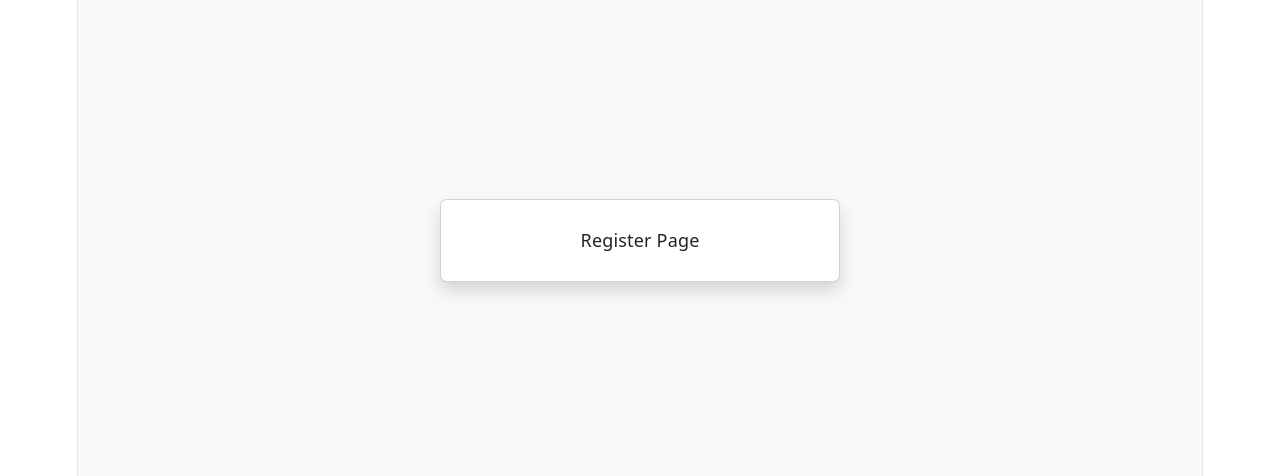
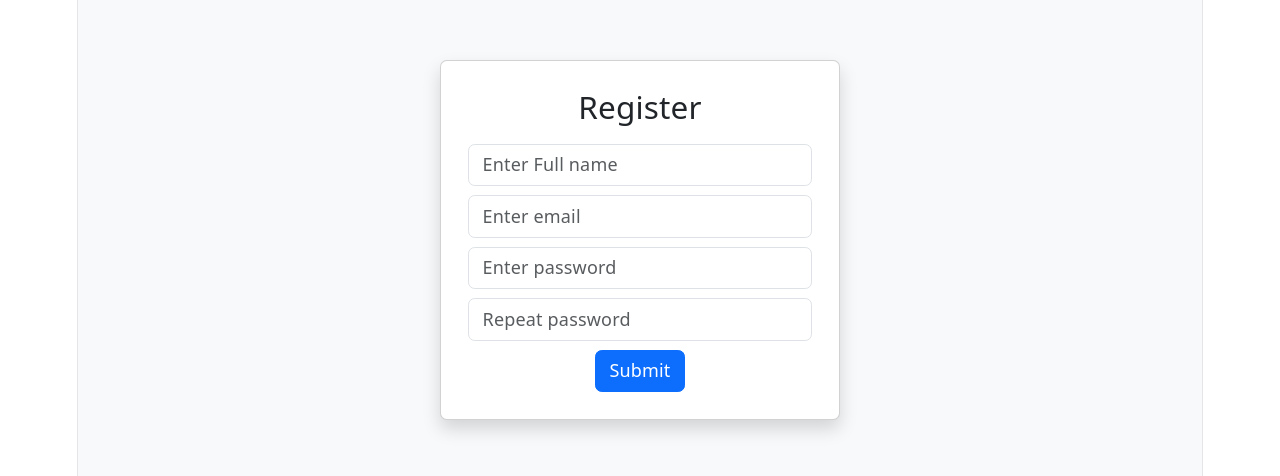
Before and after one commit to sziabakhsh/PersonalFinanceTracker, a React (Vite) app in the folder PersonalFinanceTracker/frontend/: page /register in a window 1280 px wide. Shown: the part 160-636 px from the top of the page. Built offline with nearby package versions, Linux system fonts and the light colour scheme.

Commit message:
register is created

```diff
--- a/PersonalFinanceTracker/frontend/package.json
+++ b/PersonalFinanceTracker/frontend/package.json
@@ -10,12 +10,14 @@
     "preview": "vite preview"
   },
   "dependencies": {
+    "@hookform/resolvers": "^5.4.0",
     "@tanstack/react-query": "^5.101.0",
     "axios": "^1.16.1",
     "react": "^19.2.6",
     "react-dom": "^19.2.6",
     "react-hook-form": "^7.76.0",
-    "react-router-dom": "^7.15.1"
+    "react-router-dom": "^7.15.1",
+    "yup": "^1.7.1"
   },
   "devDependencies": {
     "@eslint/js": "^10.0.1",
--- a/PersonalFinanceTracker/frontend/src/api/account.tsx
+++ b/PersonalFinanceTracker/frontend/src/api/account.tsx
@@ -1,5 +1,6 @@
 import api from "./api";
 
+// Account Login
 export interface LoginRequest {
   email: string;
   password: string;
@@ -7,16 +8,36 @@ export interface LoginRequest {
 
 export interface LoginResponse {
   token: string;
-  userName: string;
+  fullname: string;
 }
 
-export const loginUser = async (
-  request: LoginRequest
-): Promise<LoginResponse> => {
-  const response = await api.post<LoginResponse>(
-    "/account/login",
+export const loginUser = async (request: LoginRequest):
+  Promise<LoginResponse> => {
+    const response = await api.post<LoginResponse>(
+      "/account/login",
+      request
+    );
+    return response.data;
+  };
+
+// Account Register
+export interface RegisterRequest {
+  fullname: string;
+  email: string;
+  password: string;
+}
+
+export interface RegisterResponse {
+  fullname: string;
+  email: string;
+  token: string;
+}
+
+export const registerUser = async (request: RegisterRequest):
+Promise<RegisterResponse> => {
+  const response = await api.post<RegisterResponse>(
+    "account/register",
     request
-  );
-
+  )
   return response.data;
 };
--- a/PersonalFinanceTracker/frontend/src/hooks/useRegister.jsx
+++ b/PersonalFinanceTracker/frontend/src/hooks/useRegister.tsx
@@ -1,7 +1,7 @@
-import {registerUser} from '../api/account';
+import {registerUser} from '../api/account.tsx';
 import { useMutation } from '@tanstack/react-query';
 
-export const useRegister = (data) =>{
+export const useRegister = () =>{
     return useMutation ({
         mutationFn: registerUser
     })
--- a/PersonalFinanceTracker/frontend/src/pages/Register.tsx
+++ b/PersonalFinanceTracker/frontend/src/pages/Register.tsx
@@ -1,6 +1,31 @@
+import {useForm} from 'react-hook-form'
+import * as yup from 'yup'
+import { yupResolver } from '@hookform/resolvers/yup'
 
 export default function Register() {
+
+  const schema = yup.object().shape({
+    fullname: yup.string().required().min(5,"Enter a valid fullname"),
+    email: yup.string().required().email('Enter correct format of email'),
+    password : yup.string().required().matches(/[0-9]+/).matches(/[a-z]+/).matches(/[A-Z]+/).min(5).max(8),
+    repassword: yup.string().required().oneOf([yup.ref("password")])
+  })
+
+  const {handleSubmit, register} = useForm({resolver:yupResolver(schema)});
+  const onSubmit=(data) => {
+    console.log(data);
+  }
+
   return (
-    <div>Register Page</div>
+    <form autoComplete='off' onSubmit={handleSubmit(onSubmit)}>
+      <h3 className='mb-3'>Register</h3>
+      <input type='text' placeholder='Enter Full name' {...register("fullname")} className='form-control mb-2' autoComplete='off' />
+      <input type='email' placeholder='Enter email' {...register("email")} className='form-control mb-2' autoComplete='off' />
+      <input type='password' placeholder='Enter password' {...register("password")} className='form-control mb-2' autoComplete='new-password'/>
+      <input type='password' placeholder='Repeat password' {...register("repassword")} className='form-control mb-2' autoComplete='new-password' />
+
+      <input type='submit' className='btn btn-primary ' />
+
+    </form>
   )
 }
```
Also changed, not shown: PersonalFinanceTracker/frontend/src/layouts/AppLayout.tsx (line endings or trailing spaces), 3 other files (tests, documents, lock files or other folders).
